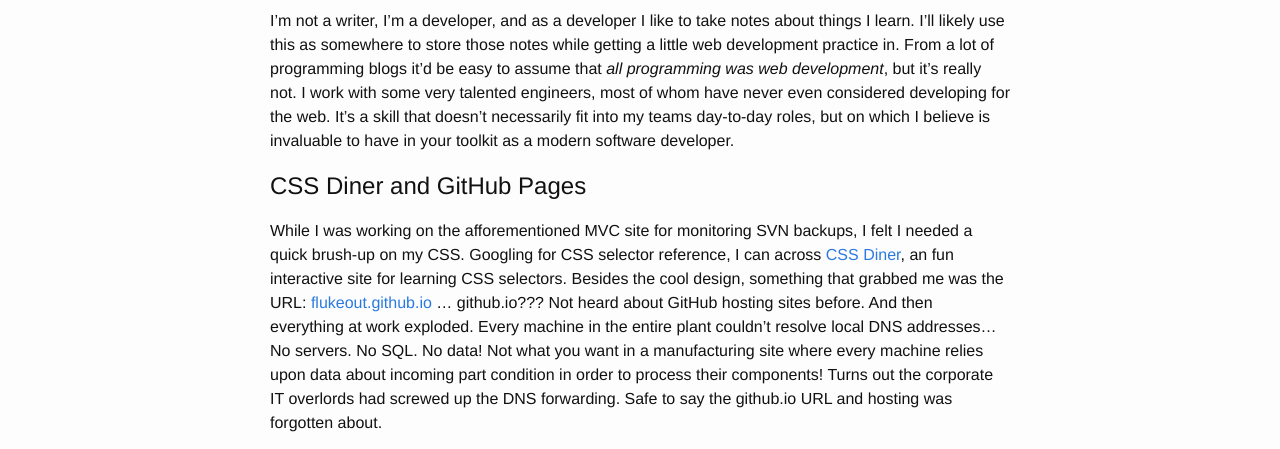
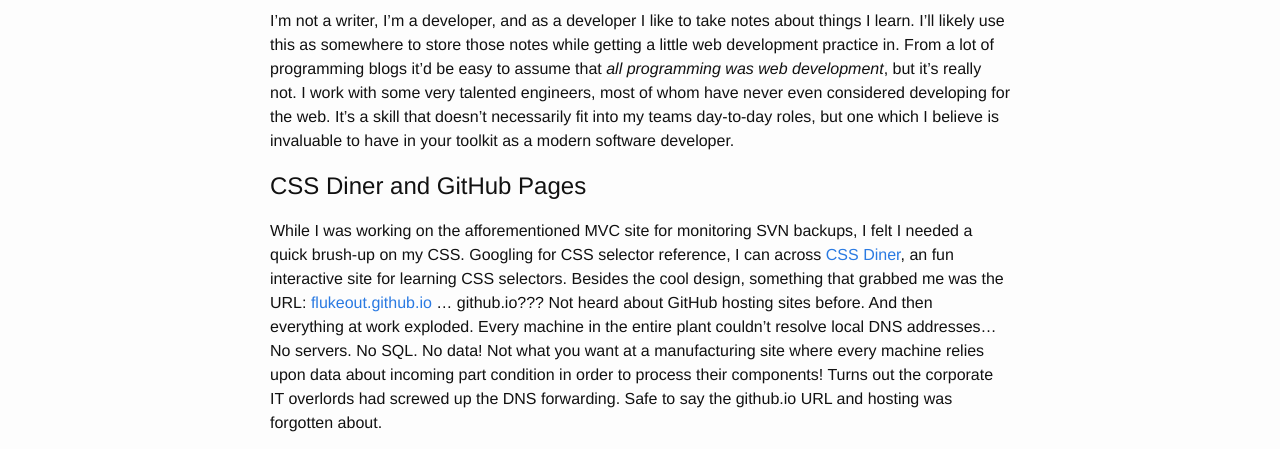
Before and after one commit to erresen/erresen.github.io, a Jekyll site: the page built from _posts/2015-08-19-getting-started.markdown, in a window 1280 px wide. Shown: the part 386-835 px from the top of the page. Built offline with Jekyll 4.4.1, drawn with Linux system fonts in a browser that asks for light colours.

Commit message:
Update 2015-08-19-getting-started.markdown
Typo

```diff
--- a/_posts/2015-08-19-getting-started.markdown
+++ b/_posts/2015-08-19-getting-started.markdown
@@ -9,11 +9,11 @@ So, I made two websites today... an ASP.NET MVC 4 site at work that monitors a b
 
 This is a blog, most probably about programming.
 
-I'm not a writer, I'm a developer, and as a developer I like to take notes about things I learn. I'll likely use this as somewhere to store those notes while getting a little web development practice in. From a lot of programming blogs it'd be easy to assume that *all programming was web development*, but it's really not. I work with some very talented engineers, most of whom have never even considered developing for the web. It's a skill that doesn't necessarily fit into my teams day-to-day roles, but on which I believe is invaluable to have in your toolkit as a modern software developer.
+I'm not a writer, I'm a developer, and as a developer I like to take notes about things I learn. I'll likely use this as somewhere to store those notes while getting a little web development practice in. From a lot of programming blogs it'd be easy to assume that *all programming was web development*, but it's really not. I work with some very talented engineers, most of whom have never even considered developing for the web. It's a skill that doesn't necessarily fit into my teams day-to-day roles, but one which I believe is invaluable to have in your toolkit as a modern software developer.
 
 # CSS Diner and GitHub Pages
 [css-diner]: http://flukeout.github.io
-While I was working on the afforementioned MVC site for monitoring SVN backups, I felt I needed a quick brush-up on my CSS. Googling for CSS selector reference, I can across [CSS Diner][css-diner], an fun interactive site for learning CSS selectors. Besides the cool design, something that grabbed me was the URL: [flukeout.github.io][css-diner] ... github.io??? Not heard about GitHub hosting sites before. And then everything at work exploded. Every machine in the entire plant couldn't resolve local DNS addresses... No servers. No SQL. No data! Not what you want in a manufacturing site where every machine relies upon data about incoming part condition in order to process their components! Turns out the corporate IT overlords had screwed up the DNS forwarding. Safe to say the github.io URL and hosting was forgotten about.
+While I was working on the afforementioned MVC site for monitoring SVN backups, I felt I needed a quick brush-up on my CSS. Googling for CSS selector reference, I can across [CSS Diner][css-diner], an fun interactive site for learning CSS selectors. Besides the cool design, something that grabbed me was the URL: [flukeout.github.io][css-diner] ... github.io??? Not heard about GitHub hosting sites before. And then everything at work exploded. Every machine in the entire plant couldn't resolve local DNS addresses... No servers. No SQL. No data! Not what you want at a manufacturing site where every machine relies upon data about incoming part condition in order to process their components! Turns out the corporate IT overlords had screwed up the DNS forwarding. Safe to say the github.io URL and hosting was forgotten about.
 
 # Jekyll
 [haacked]:        http://haacked.com
```
